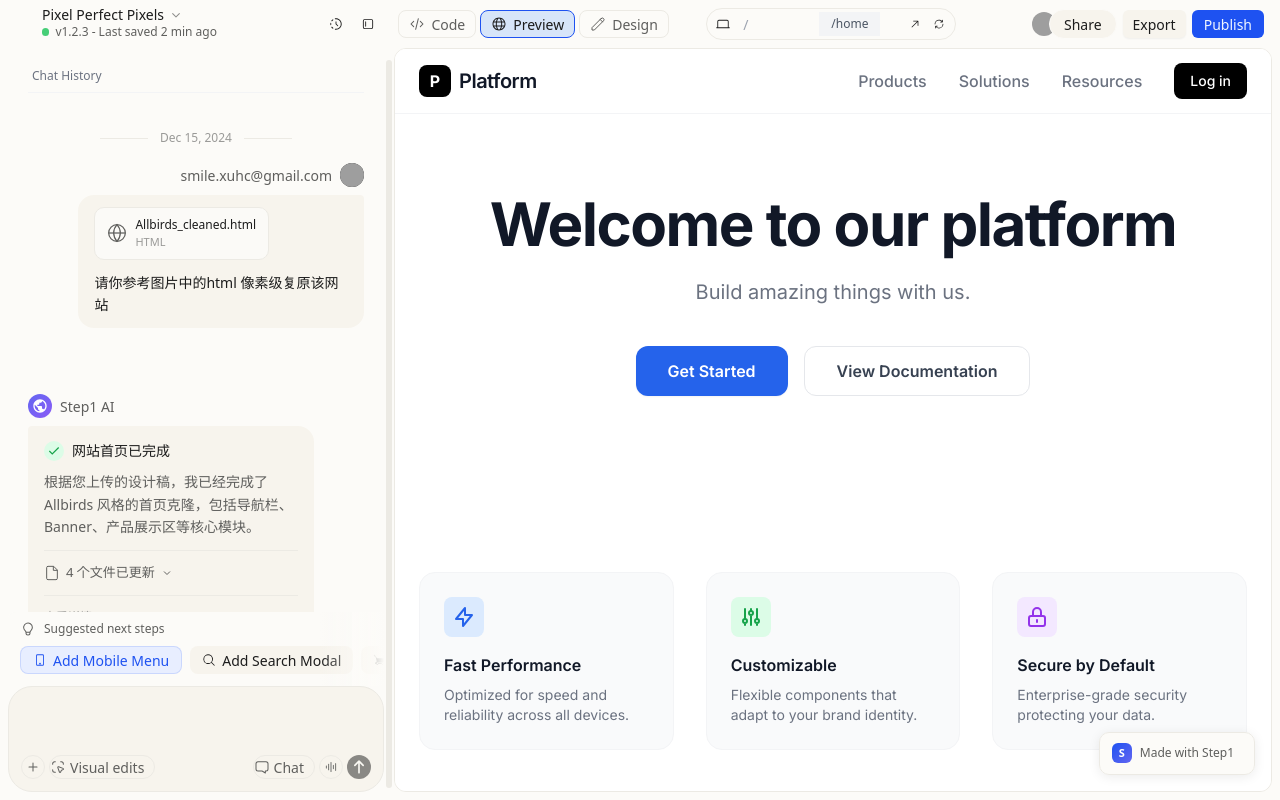
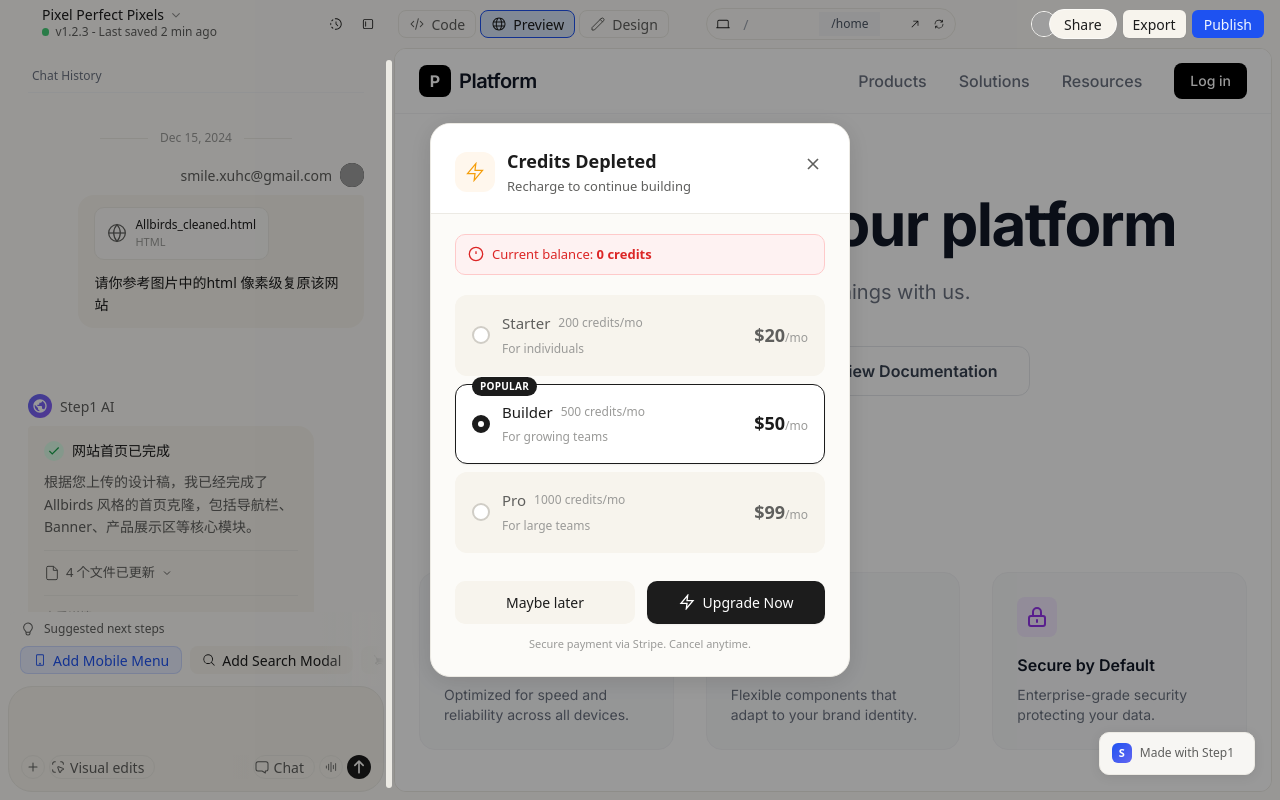
Before and after one commit to An9Yang/step1-editor-and-dashboard, a React (Vite) app: page /projects/35e240b1-3172-475b-8547-4e7bdb08388b in a window 1280 px wide. Both pictures are taken after a click on the button 359 px from the left and 767 px from the top of the page. Built offline with nearby package versions, Linux system fonts and the light colour scheme; grey boxes are pictures that could not be loaded; the HTML template or start-up script is replaced by a standard one.

Commit message:
popup for charge

```diff
--- /dev/null
+++ b/src/components/editor/CreditRechargeModal.jsx
@@ -0,0 +1,185 @@
+import { useState } from 'react';
+
+/**
+ * CreditRechargeModal - Credits 充值引导弹窗
+ * 当用户 credits 用完时弹出，引导充值
+ * 设计风格与 SettingsModal 保持一致
+ */
+function CreditRechargeModal({ onClose, currentCredits = 0 }) {
+  const [selectedPlan, setSelectedPlan] = useState('builder');
+
+  // 充值方案 - 与 SettingsModal 保持一致
+  const plans = [
+    {
+      id: 'starter',
+      name: 'Starter',
+      credits: 200,
+      price: 20,
+      description: 'For individuals',
+    },
+    {
+      id: 'builder',
+      name: 'Builder',
+      credits: 500,
+      price: 50,
+      description: 'For growing teams',
+      popular: true,
+    },
+    {
+      id: 'pro',
+      name: 'Pro',
+      credits: 1000,
+      price: 99,
+      description: 'For large teams',
+    },
+  ];
+
+  const handleOverlayClick = (e) => {
+    if (e.target === e.currentTarget) {
+      onClose();
+    }
+  };
+
+  const handleRecharge = () => {
+    const plan = plans.find(p => p.id === selectedPlan);
+    console.log('Recharge with plan:', plan);
+    onClose();
+  };
+
+  return (
+    <div
+      className="fixed inset-0 z-[9999] flex items-center justify-center"
+      onClick={handleOverlayClick}
+    >
+      {/* Backdrop */}
+      <div className="absolute inset-0 bg-black/40" />
+
+      {/* Modal */}
+      <div className="relative bg-[#fcfbf8] rounded-[20px] shadow-[0_4px_24px_rgba(0,0,0,0.12)] w-[420px] max-w-[95vw] border border-[#eceae4] overflow-hidden">
+
+        {/* Header */}
+        <div className="px-6 pt-6 pb-4 border-b border-[#eceae4] bg-white">
+          <div className="flex items-start justify-between">
+            <div className="flex items-center gap-3">
+              <div className="w-10 h-10 rounded-[12px] bg-[#fff7ed] flex items-center justify-center">
+                <svg xmlns="http://www.w3.org/2000/svg" viewBox="0 0 24 24" fill="none" stroke="#f59e0b" strokeWidth="1.5" className="w-5 h-5">
+                  <path d="M13 2L3 14h9l-1 8 10-12h-9l1-8z"></path>
+                </svg>
+              </div>
+              <div>
+                <h2 className="text-[18px] font-semibold text-[#1c1c1c]">Credits Depleted</h2>
+                <p className="text-[13px] text-[#5f5f5d] mt-0.5">Recharge to continue building</p>
+              </div>
+            </div>
+            <button
+              onClick={onClose}
+              className="p-1.5 hover:bg-[#f7f4ed] rounded-[8px] transition-colors -mr-1"
+            >
+              <svg xmlns="http://www.w3.org/2000/svg" viewBox="0 0 24 24" fill="none" stroke="currentColor" strokeWidth="2" className="w-5 h-5 text-[#5f5f5d]">
+                <path d="M18 6L6 18M6 6l12 12"></path>
+              </svg>
+            </button>
+          </div>
+        </div>
+
+        {/* Content */}
+        <div className="px-6 py-5">
+          {/* Current Credits */}
+          <div className="flex items-center gap-2 mb-5 py-2.5 px-3 bg-[#fef2f2] rounded-[10px] border border-[#fecaca]">
+            <svg xmlns="http://www.w3.org/2000/svg" viewBox="0 0 24 24" fill="none" stroke="#dc2626" strokeWidth="2" className="w-4 h-4 shrink-0">
+              <circle cx="12" cy="12" r="10"></circle>
+              <line x1="12" y1="8" x2="12" y2="12"></line>
+              <line x1="12" y1="16" x2="12.01" y2="16"></line>
+            </svg>
+            <span className="text-[13px] text-[#dc2626]">
+              Current balance: <span className="font-semibold">{currentCredits} credits</span>
+            </span>
+          </div>
+
+          {/* Plan Selection */}
+          <div className="space-y-2">
+            {plans.map((plan) => (
+              <div
+                key={plan.id}
+                onClick={() => setSelectedPlan(plan.id)}
+                className={`
+                  relative flex items-center justify-between p-4 rounded-[12px] border cursor-pointer transition-all
+                  ${selectedPlan === plan.id
+                    ? 'bg-white border-[#1c1c1c] shadow-sm'
+                    : 'bg-[#f7f4ed] border-transparent hover:bg-[#eceae4]'
+                  }
+                `}
+              >
+                {/* Popular Badge */}
+                {plan.popular && (
+                  <div className="absolute -top-2 left-4 px-2 py-0.5 bg-[#1c1c1c] text-white text-[10px] font-semibold rounded-full tracking-wide">
+                    POPULAR
+                  </div>
+                )}
+
+                <div className="flex items-center gap-3">
+                  {/* Radio */}
+                  <div className={`
+                    w-[18px] h-[18px] rounded-full border-2 flex items-center justify-center shrink-0 transition-colors
+                    ${selectedPlan === plan.id ? 'border-[#1c1c1c] bg-[#1c1c1c]' : 'border-[#d0cdc6] bg-white'}
+                  `}>
+                    {selectedPlan === plan.id && (
+                      <div className="w-1.5 h-1.5 rounded-full bg-white"></div>
+                    )}
+                  </div>
+
+                  {/* Plan Info */}
+                  <div>
+                    <div className="flex items-center gap-2">
+                      <span className={`text-[15px] font-medium ${selectedPlan === plan.id ? 'text-[#1c1c1c]' : 'text-[#5f5f5d]'}`}>
+                        {plan.name}
+                      </span>
+                      <span className="text-[12px] text-[#9a9a98]">
+                        {plan.credits} credits/mo
+                      </span>
+                    </div>
+                    <span className="text-[12px] text-[#9a9a98]">{plan.description}</span>
+                  </div>
+                </div>
+
+                {/* Price */}
+                <div className="text-right">
+                  <span className={`text-[18px] font-semibold ${selectedPlan === plan.id ? 'text-[#1c1c1c]' : 'text-[#5f5f5d]'}`}>
+                    ${plan.price}
+                  </span>
+                  <span className="text-[12px] text-[#9a9a98]">/mo</span>
+                </div>
+              </div>
+            ))}
+          </div>
+        </div>
+
+        {/* Footer */}
+        <div className="px-6 pb-6 pt-2">
+          <div className="flex gap-3">
+            <button
+              onClick={onClose}
+              className="flex-1 py-2.5 px-4 bg-[#f7f4ed] hover:bg-[#eceae4] text-[#1c1c1c] text-[14px] font-medium rounded-[10px] border border-transparent hover:border-[#d0cdc6] transition-all"
+            >
+              Maybe later
+            </button>
+            <button
+              onClick={handleRecharge}
+              className="flex-1 py-2.5 px-4 bg-[#1c1c1c] hover:bg-[#333] text-white text-[14px] font-medium rounded-[10px] shadow-sm transition-colors flex items-center justify-center gap-2"
+            >
+              <svg xmlns="http://www.w3.org/2000/svg" viewBox="0 0 24 24" fill="none" stroke="currentColor" strokeWidth="2" className="w-4 h-4">
+                <path d="M13 2L3 14h9l-1 8 10-12h-9l1-8z"></path>
+              </svg>
+              Upgrade Now
+            </button>
+          </div>
+          <p className="text-center text-[11px] text-[#9a9a98] mt-3">
+            Secure payment via Stripe. Cancel anytime.
+          </p>
+        </div>
+      </div>
+    </div>
+  );
+}
+
+export default CreditRechargeModal;
--- a/src/components/editor/IframeContent.jsx
+++ b/src/components/editor/IframeContent.jsx
@@ -1,4 +1,11 @@
-function IframeContent() {
+function IframeContent({ onSendClick }) {
+  const handleSendClick = (e) => {
+    // 如果有 onSendClick 回调，先调用它（用于检查 credits）
+    if (onSendClick) {
+      onSendClick();
+    }
+  };
+
   return (
     <div
       className="flex items-center gap-y-1 gap-x-1 caret-[#1c1c1c] [color-scheme:light]"
@@ -99,9 +106,9 @@ function IframeContent() {
         </div>
         <button
           id="chatinput-send-message-button"
-          type="submit"
-          disabled
-          className="bg-[#1c1c1c] text-[#fcfbf8] text-[16px] w-6 h-6 flex shrink-0 justify-center items-center opacity-50 caret-[#fcfbf8] [color-scheme:light] [appearance:button] p-0 rounded-br-full rounded-t-full rounded-bl-full"
+          type="button"
+          onClick={handleSendClick}
+          className="bg-[#1c1c1c] text-[#fcfbf8] text-[16px] w-6 h-6 flex shrink-0 justify-center items-center hover:bg-[#333] caret-[#fcfbf8] [color-scheme:light] [appearance:button] p-0 rounded-br-full rounded-t-full rounded-bl-full transition-colors cursor-pointer"
         >
           <svg
             xmlns="http://www.w3.org/2000/svg"
--- a/src/components/editor/PreviewIframe.jsx
+++ b/src/components/editor/PreviewIframe.jsx
@@ -1,9 +1,30 @@
+import { useState } from 'react';
 import IframeContent from './IframeContent';
+import CreditRechargeModal from './CreditRechargeModal';
 
 function PreviewIframe() {
+  const [showCreditModal, setShowCreditModal] = useState(false);
+  // 模拟 credits 数据 - 设为 0 以测试充值弹窗
+  const [credits] = useState(0);
+
+  const handleSubmit = (e) => {
+    e.preventDefault();
+
+    // 检查 credits 是否足够
+    if (credits <= 0) {
+      setShowCreditModal(true);
+      return;
+    }
+
+    // 正常发送消息逻辑
+    console.log('Sending message...');
+  };
+
   return (
+    <>
       <form
         id="chat-input"
+        onSubmit={handleSubmit}
         className="bg-[#f7f4ed] relative flex flex-col gap-y-2 gap-x-2 caret-[#1c1c1c] [color-scheme:light] mb-0 p-3 rounded-br-[24px] rounded-t-[24px] rounded-bl-[24px] border-[#eceae4] border group"
         data-component-id="Component_2_2_2"
       >
@@ -19,8 +40,17 @@ function PreviewIframe() {
             </div>
           </div>
         </div>
-      <IframeContent />
+        <IframeContent onSendClick={() => credits <= 0 && setShowCreditModal(true)} />
       </form>
+
+      {/* Credit Recharge Modal - credits 不足时显示 */}
+      {showCreditModal && (
+        <CreditRechargeModal
+          onClose={() => setShowCreditModal(false)}
+          currentCredits={credits}
+        />
+      )}
+    </>
   );
 }
 
```
Lines whose indentation alone changed are shown as unchanged.
